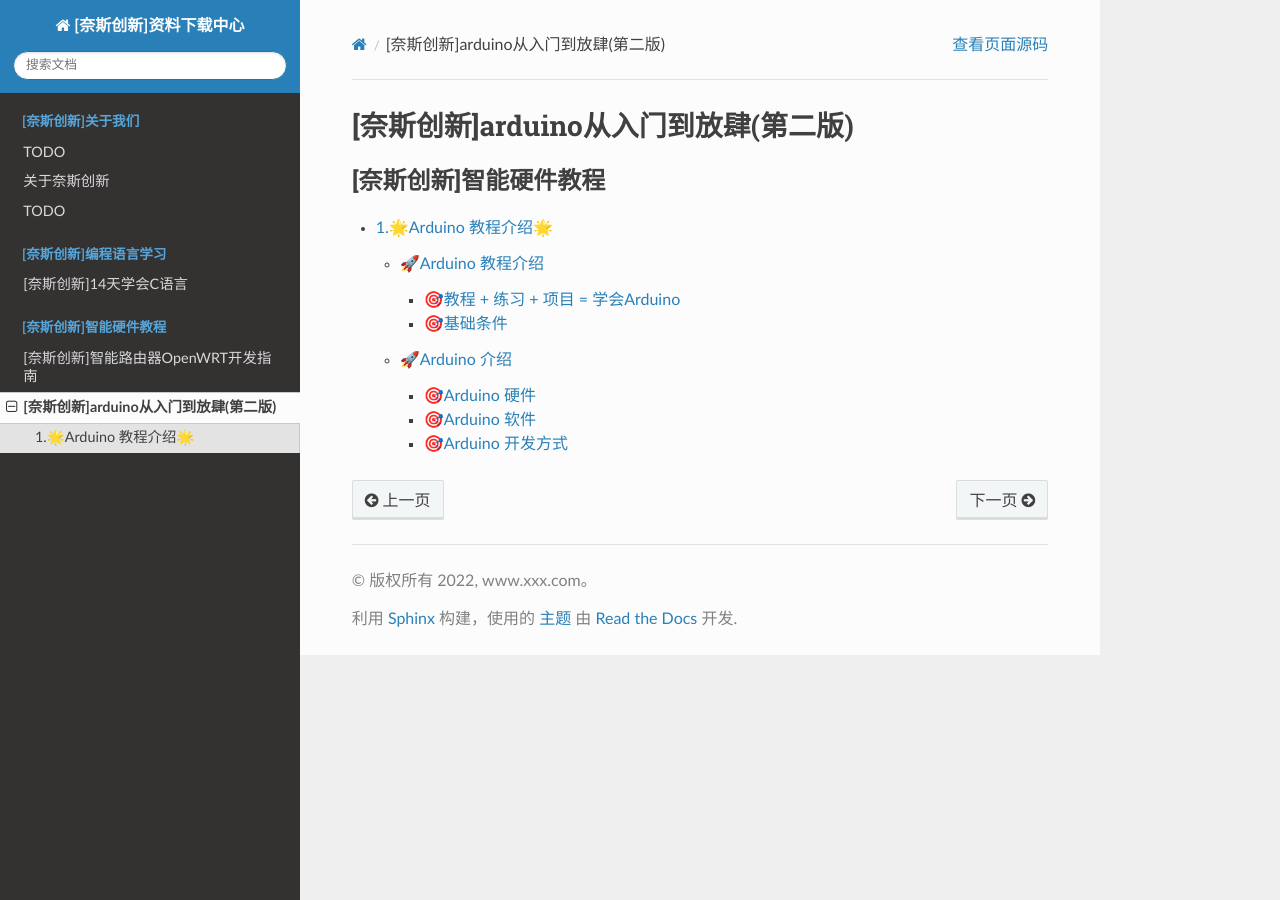
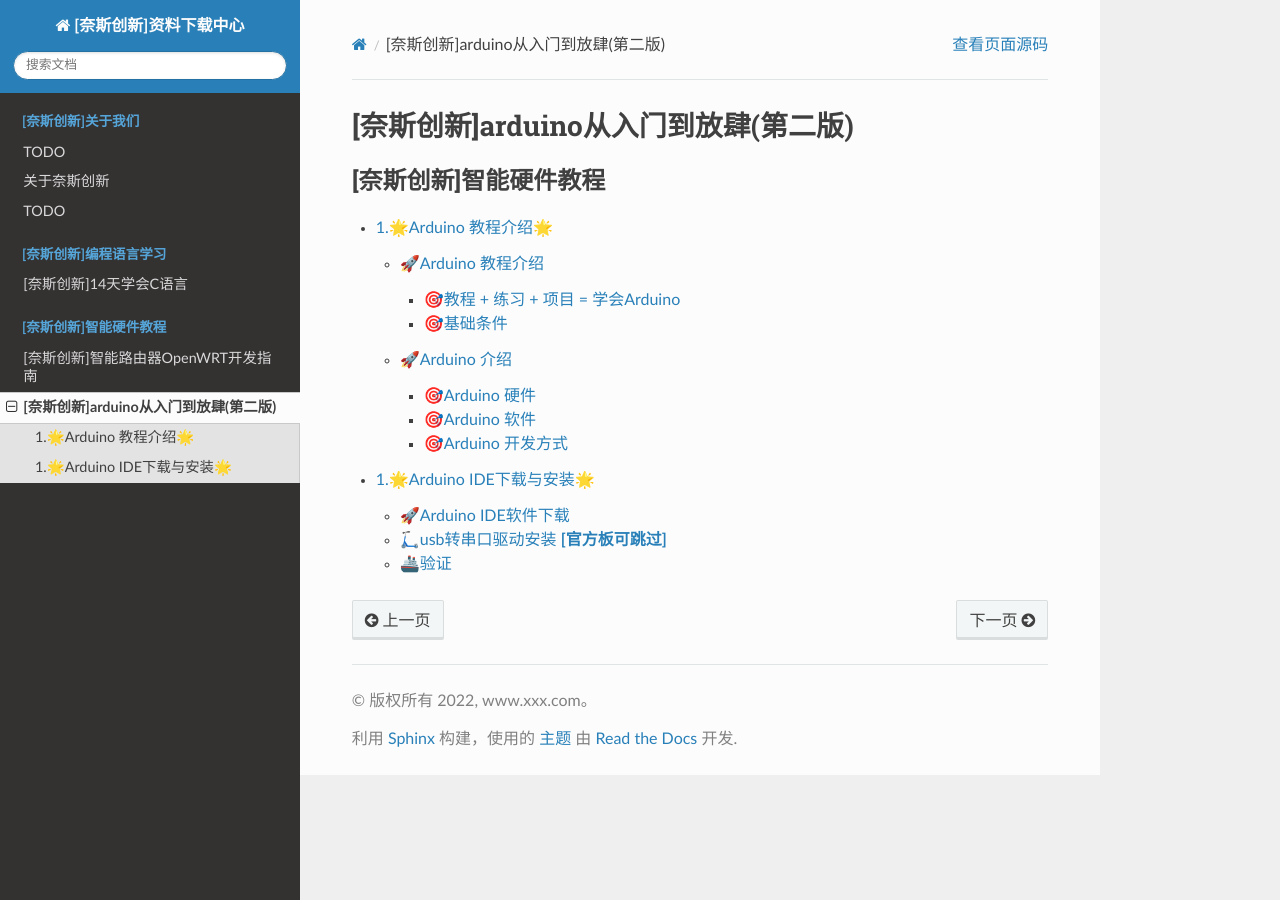
Before and after one commit to hello-liang-tao/naisicx_docs, a Sphinx documentation site: the page built from docs/smart_hardware_tutorial/Arduino/index.rst, in a window 1280 px wide. Built offline with Sphinx 7.4.7 and the Read the Docs theme 2.0.0, drawn with Linux system fonts in a browser that asks for light colours.

Commit message:
添加Arduino IDE下载与安装

```diff
--- a/docs/smart_hardware_tutorial/Arduino/index.rst
+++ b/docs/smart_hardware_tutorial/Arduino/index.rst
@@ -6,3 +6,4 @@
    :caption: [奈斯创新]智能硬件教程
 
    docs/1.arduino 教程介绍
+   docs/2.Arduino IDE下载与安装
```
